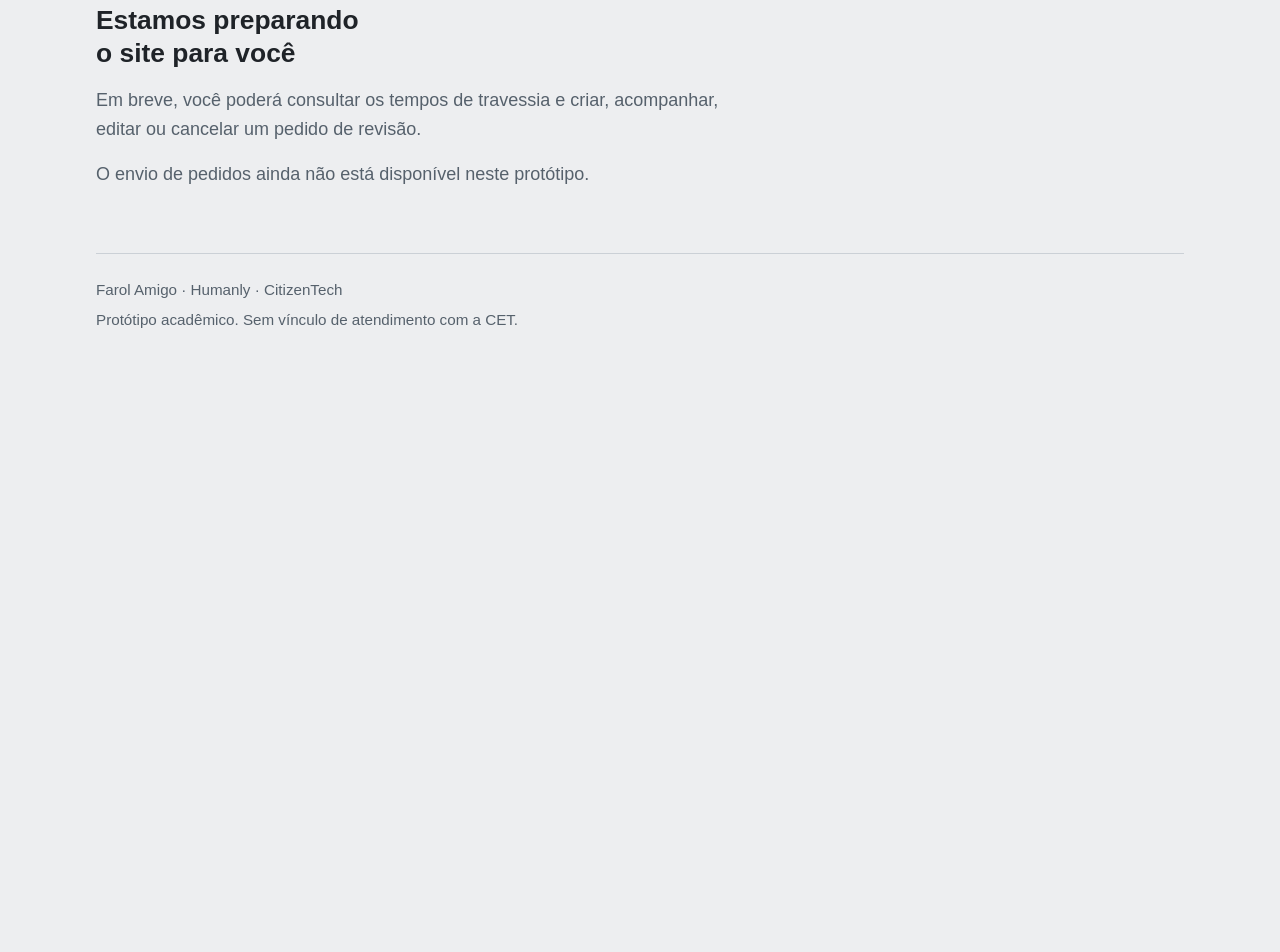
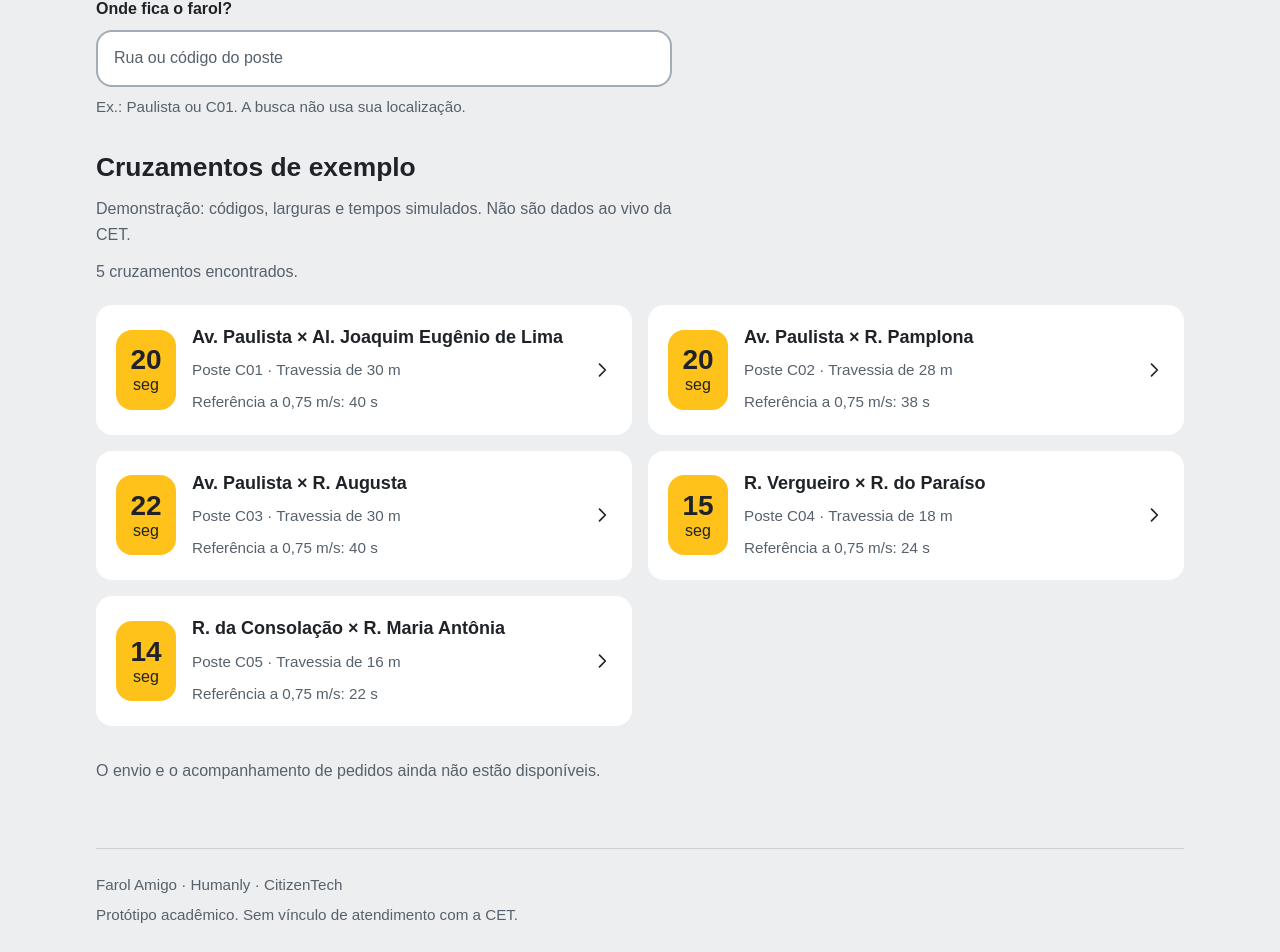
Before and after one commit to Humanly-GlobalSolution/FrontEnd-WebDev, a Next.js app: page / in a window 1280 px wide. Shown: the part 562-1514 px from the top of the page. Before the commit the page ends 926 px from the top, so only its background shows below. Built offline with nearby package versions, Linux system fonts and the light colour scheme; a web font is replaced by a local one.

Commit message:
feat: listar e buscar cruzamentos

```diff
--- /dev/null
+++ b/src/app/cruzamentos/[code]/page.tsx
@@ -0,0 +1,25 @@
+import Link from "next/link";
+import { notFound } from "next/navigation";
+import { calculateCrossingSeconds } from "@/lib/crossings";
+import { findCrossing } from "@/services/crossings";
+
+export default async function CrossingPage({ params }: { params: Promise<{ code: string }> }) {
+  const { code } = await params;
+  const crossing = await findCrossing(code);
+  if (!crossing) notFound();
+
+  return (
+    <main id="conteudo" tabIndex={-1} className="site-width crossing-detail">
+      <Link href="/" className="back-link">Voltar aos cruzamentos</Link>
+      <p className="demo-notice">Demonstração com dados simulados. Sem conexão ao vivo com a CET.</p>
+      <h1>{crossing.address}</h1>
+      <p className="crossing-code">Poste {crossing.code}</p>
+      <dl className="crossing-facts">
+        <div><dt>Largura da travessia</dt><dd>{crossing.width} m</dd></div>
+        <div><dt>Tempo atual no exemplo</dt><dd>{crossing.currentSeconds} s</dd></div>
+        <div><dt>Tempo de referência a 0,75 m/s</dt><dd>{calculateCrossingSeconds(crossing.width)} s</dd></div>
+      </dl>
+      <p className="unavailable-notice">A comparação visual e o pedido de revisão serão adicionados nas próximas etapas.</p>
+    </main>
+  );
+}
--- a/src/app/globals.css
+++ b/src/app/globals.css
@@ -82,6 +82,24 @@ h2 { max-width: 30ch; font-size: 1.65rem; font-weight: 700; line-height: 1.25; t
 .preview-row { display: flex; flex-wrap: wrap; gap: 0.75rem; }
 .preview-fields { display: grid; gap: 1.5rem; max-width: 36rem; }
 .preview-feedback { min-height: 1.6em; margin-top: 1rem; color: var(--color-muted); }
+.crossing-search { padding-block: 2.5rem 4rem; }
+.crossing-search > .field { max-width: 36rem; margin-bottom: 2rem; }
+.crossing-search h2 { margin-bottom: 0.75rem; }
+.demo-notice { max-width: 65ch; color: var(--color-muted); font-size: 1rem; }
+.search-feedback { margin-block: 0.75rem 1.25rem; color: var(--color-muted); }
+.crossing-list { display: grid; grid-template-columns: repeat(auto-fit, minmax(min(100%, 27rem), 1fr)); gap: 1rem; padding: 0; margin: 0; list-style: none; }
+.crossing-list .crossing-card { height: 100%; max-width: none; }
+.empty-results, .search-error { padding-block: 1rem; }
+.empty-results h3 { font-size: 1.25rem; font-weight: 700; }
+.empty-results p, .search-error p { margin-bottom: 1rem; }
+.unavailable-notice { max-width: 65ch; margin-top: 2rem; color: var(--color-muted); }
+.crossing-detail { padding-block: 2.5rem 4rem; }
+.back-link { display: inline-flex; align-items: center; min-height: 2.75rem; margin-bottom: 1.5rem; text-decoration: underline; text-underline-offset: 0.25em; font-weight: 700; }
+.crossing-detail h1 { max-width: 28ch; margin-block: 1.5rem 1rem; font-size: clamp(2rem, 4vw, 3rem); overflow-wrap: anywhere; }
+.crossing-code { font-weight: 700; }
+.crossing-facts { display: grid; gap: 1.5rem; margin-top: 2rem; }
+.crossing-facts dt { color: var(--color-muted); }
+.crossing-facts dd { font-size: 1.75rem; font-weight: 700; font-variant-numeric: tabular-nums; }
 
 @media (max-width: 40rem) {
   .header-content { padding-block: 1.5rem 1rem; flex-wrap: wrap; }
--- /dev/null
+++ b/src/app/not-found.tsx
@@ -0,0 +1,11 @@
+import Link from "next/link";
+
+export default function NotFound() {
+  return (
+    <main id="conteudo" tabIndex={-1} className="site-width crossing-detail">
+      <h1>Não encontramos esta página</h1>
+      <p className="preview-description">O endereço ou código do cruzamento pode estar incorreto.</p>
+      <Link href="/" className="back-link">Voltar e buscar um cruzamento</Link>
+    </main>
+  );
+}
--- a/src/app/page.tsx
+++ b/src/app/page.tsx
@@ -1,3 +1,5 @@
+import { CrossingSearch } from "@/components/CrossingSearch";
+
 export default function Home() {
   return (
     <main id="conteudo" tabIndex={-1}>
@@ -12,11 +14,7 @@ export default function Home() {
           </div>
         </div>
       </section>
-      <section className="site-width development-notice" aria-labelledby="development-title">
-        <h2 id="development-title">Estamos preparando o site para você</h2>
-        <p>Em breve, você poderá consultar os tempos de travessia e criar, acompanhar, editar ou cancelar um pedido de revisão.</p>
-        <p>O envio de pedidos ainda não está disponível neste protótipo.</p>
-      </section>
+      <CrossingSearch />
     </main>
   );
 }
--- a/src/components/CrossingCard.tsx
+++ b/src/components/CrossingCard.tsx
@@ -5,16 +5,18 @@ type CrossingCardProps = {
   address: string;
   width: number;
   currentSeconds: number;
+  referenceSeconds?: number;
   href: string;
 };
 
-export function CrossingCard({ code, address, width, currentSeconds, href }: CrossingCardProps) {
+export function CrossingCard({ code, address, width, currentSeconds, referenceSeconds, href }: CrossingCardProps) {
   return (
     <Link href={href} className="crossing-card">
       <span className="crossing-time"><strong>{currentSeconds}</strong><span>seg</span></span>
       <span className="crossing-description">
         <strong>{address}</strong>
         <span>Poste {code} · Travessia de {width} m</span>
+        {referenceSeconds !== undefined ? <span>Referência a 0,75 m/s: {referenceSeconds} s</span> : null}
       </span>
       <svg className="crossing-arrow" viewBox="0 0 24 24" fill="none" stroke="currentColor" strokeWidth="2" aria-hidden="true">
         <path d="m9 5 7 7-7 7" strokeLinecap="round" strokeLinejoin="round" />
--- /dev/null
+++ b/src/components/CrossingSearch.tsx
@@ -0,0 +1,33 @@
+"use client";
+
+import { Button } from "@/components/Button";
+import { CrossingCard } from "@/components/CrossingCard";
+import { TextField } from "@/components/TextField";
+import { useCruzamentos } from "@/hooks/useCruzamentos";
+
+export function CrossingSearch() {
+  const { crossings, query, setQuery, loading, error, retry } = useCruzamentos();
+
+  return (
+    <section className="site-width crossing-search" aria-labelledby="search-title">
+      <TextField label="Onde fica o farol?" type="search" placeholder="Rua ou código do poste" hint="Ex.: Paulista ou C01. A busca não usa sua localização." value={query} onChange={(event) => setQuery(event.target.value)} aria-controls="crossing-results" />
+      <h2 id="search-title">{query.trim() ? "Resultado da busca" : "Cruzamentos de exemplo"}</h2>
+      <p className="demo-notice">Demonstração: códigos, larguras e tempos simulados. Não são dados ao vivo da CET.</p>
+      <p className="search-feedback" role="status">
+        {loading ? "Carregando cruzamentos…" : error ? "Não foi possível carregar a lista." : `${crossings.length} ${crossings.length === 1 ? "cruzamento encontrado" : "cruzamentos encontrados"}.`}
+      </p>
+      <div id="crossing-results" aria-busy={loading}>
+        {error ? (
+          <div className="search-error"><p role="alert">{error}</p><Button variant="secondary" onClick={retry}>Tentar novamente</Button></div>
+        ) : !loading && crossings.length === 0 ? (
+          <div className="empty-results"><h3>Nenhum cruzamento encontrado</h3><p>Tente outra rua ou um código como C01.</p><Button variant="secondary" onClick={() => setQuery("")}>Limpar busca</Button></div>
+        ) : (
+          <ul className="crossing-list">
+            {crossings.map((crossing) => <li key={crossing.id}><CrossingCard {...crossing} href={`/cruzamentos/${crossing.code}`} /></li>)}
+          </ul>
+        )}
+      </div>
+      <p className="unavailable-notice">O envio e o acompanhamento de pedidos ainda não estão disponíveis.</p>
+    </section>
+  );
+}
--- /dev/null
+++ b/src/data/demoCrossings.ts
@@ -0,0 +1,10 @@
+import type { Crossing } from "@/types/crossing";
+
+// Endereços de referência; códigos, larguras e tempos são dados acadêmicos simulados.
+export const demoCrossings: readonly Crossing[] = [
+  { id: "demo-c01", code: "C01", address: "Av. Paulista × Al. Joaquim Eugênio de Lima", width: 30, currentSeconds: 20 },
+  { id: "demo-c02", code: "C02", address: "Av. Paulista × R. Pamplona", width: 28, currentSeconds: 20 },
+  { id: "demo-c03", code: "C03", address: "Av. Paulista × R. Augusta", width: 30, currentSeconds: 22 },
+  { id: "demo-c04", code: "C04", address: "R. Vergueiro × R. do Paraíso", width: 18, currentSeconds: 15 },
+  { id: "demo-c05", code: "C05", address: "R. da Consolação × R. Maria Antônia", width: 16, currentSeconds: 14 },
+];
--- /dev/null
+++ b/src/hooks/useCruzamentos.ts
@@ -0,0 +1,46 @@
+"use client";
+
+import { useEffect, useState } from "react";
+import { calculateCrossingSeconds, filterCrossings } from "@/lib/crossings";
+import { listCrossings } from "@/services/crossings";
+import type { Crossing } from "@/types/crossing";
+
+export function useCruzamentos() {
+  const [crossings, setCrossings] = useState<Crossing[]>([]);
+  const [query, setQuery] = useState("");
+  const [loading, setLoading] = useState(true);
+  const [error, setError] = useState<string | null>(null);
+  const [attempt, setAttempt] = useState(0);
+
+  useEffect(() => {
+    const controller = new AbortController();
+
+    async function load() {
+      setLoading(true);
+      setError(null);
+      try {
+        const result = await listCrossings(controller.signal);
+        if (!controller.signal.aborted) setCrossings(result);
+      } catch {
+        if (!controller.signal.aborted) setError("Não foi possível carregar os cruzamentos. Tente novamente.");
+      } finally {
+        if (!controller.signal.aborted) setLoading(false);
+      }
+    }
+
+    void load();
+    return () => controller.abort();
+  }, [attempt]);
+
+  return {
+    crossings: filterCrossings(crossings, query).map((crossing) => ({
+      ...crossing,
+      referenceSeconds: calculateCrossingSeconds(crossing.width),
+    })),
+    query,
+    setQuery,
+    loading,
+    error,
+    retry: () => setAttempt((current) => current + 1),
+  };
+}
--- /dev/null
+++ b/src/lib/crossings.ts
@@ -0,0 +1,22 @@
+import type { Crossing } from "../types/crossing";
+
+export const REFERENCE_WALKING_SPEED = 0.75;
+
+export function calculateCrossingSeconds(width: number): number {
+  if (!Number.isFinite(width) || width <= 0) {
+    throw new RangeError("A largura da travessia deve ser um número positivo.");
+  }
+  return Math.ceil(width / REFERENCE_WALKING_SPEED);
+}
+
+function normalizeSearch(value: string): string {
+  return value.normalize("NFD").replace(/[\u0300-\u036f]/g, "").toLocaleLowerCase("pt-BR").replace(/[^a-z0-9]+/g, " ").trim();
+}
+
+export function filterCrossings(crossings: Crossing[], query: string): Crossing[] {
+  const terms = normalizeSearch(query).split(/\s+/).filter(Boolean);
+  return crossings.filter((crossing) => {
+    const searchable = normalizeSearch(`${crossing.code} ${crossing.address}`);
+    return terms.every((term) => searchable.includes(term));
+  });
+}
--- /dev/null
+++ b/src/services/crossings.ts
@@ -0,0 +1,13 @@
+import { demoCrossings } from "@/data/demoCrossings";
+import type { Crossing } from "@/types/crossing";
+
+// Fonte provisória explícita. A integração com Orion substituirá este acesso.
+export async function listCrossings(signal?: AbortSignal): Promise<Crossing[]> {
+  signal?.throwIfAborted();
+  return demoCrossings.map((crossing) => ({ ...crossing }));
+}
+
+export async function findCrossing(code: string): Promise<Crossing | undefined> {
+  const crossings = await listCrossings();
+  return crossings.find((crossing) => crossing.code.toUpperCase() === code.toUpperCase());
+}
--- /dev/null
+++ b/src/types/crossing.ts
@@ -0,0 +1,7 @@
+export type Crossing = {
+  id: string;
+  code: string;
+  address: string;
+  width: number;
+  currentSeconds: number;
+};
```
Also changed, not shown: 1 other file (tests, documents, lock files or other folders).
